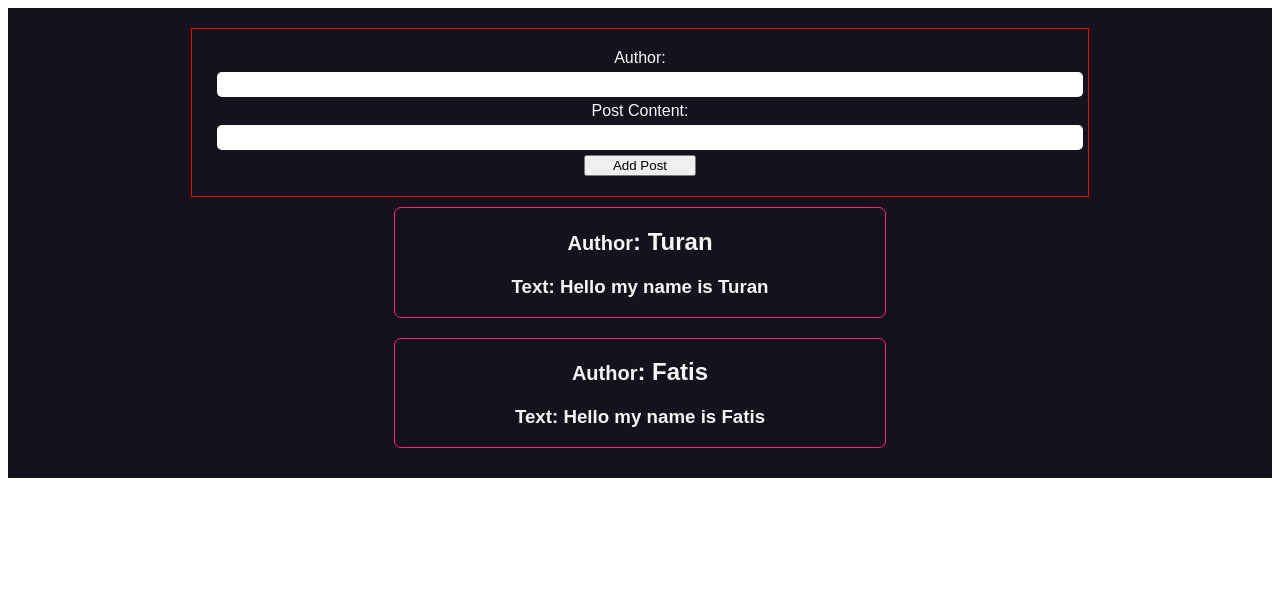
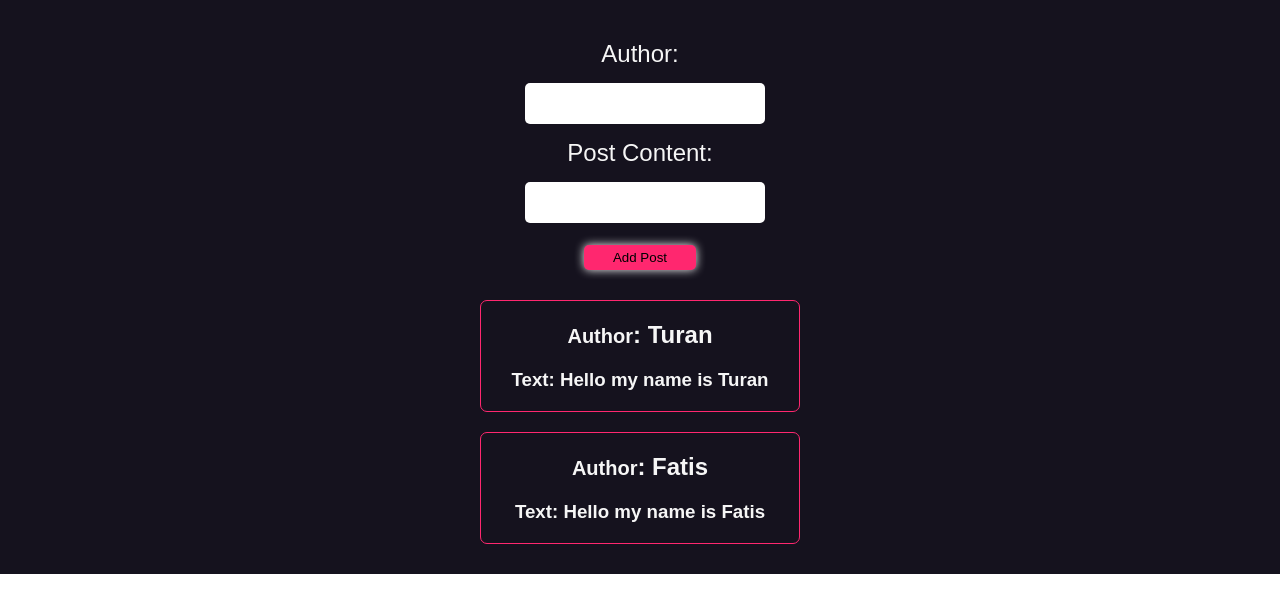
Before and after one commit to Turan141/postsWithReactRedux-Toolkit, a React (Create React App) app: page / in a window 1280 px wide. Shown: the top 612 px of the page. Built offline with nearby package versions, Linux system fonts and the light colour scheme.

Commit message:
configured stules.scss

```diff
--- a/src/styles.scss
+++ b/src/styles.scss
@@ -1,3 +1,13 @@
+*{
+  margin:0;
+  padding:0;
+  box-sizing: border-box;
+}
+
+body{
+  height:auto;
+}
+
 .App {
   font-family: sans-serif;
   text-align: center;
@@ -11,20 +21,26 @@
   padding:20px;
 
   .postsBlog{
-    width:40%;
+    width:20rem;
     margin:10px;
     border-radius:7px;
     border:1px solid #ff276f;
-
+    padding:20px;
+    h2{
+      margin-bottom:15px;
+    }
+    h3{
+      margin-top:20px;
+    }
   }
   form{
     display:flex;
     flex-direction:column;
-    width:70%;
+    width:300px;
     align-items:stretch;
     justify-content: center;
-    border:1px solid red;
     padding: 20px;
+    font-size: 24px;
     label{
 
     }
@@ -32,13 +48,24 @@
       margin-left: auto;
       margin-right: auto;
       width: 7rem;
+      padding: 5px;
+      margin-top:7px;
+      border:none;
+      background-color:#ff276f;
+      border-radius: 5px;
+      box-shadow: 0 0 10px 0px #f6f6f6;
+      transition: 0.5s ease;
+      &:hover{
+        box-shadow: 0 0 20px 10px #f6f6f6, inset 0 0 20px 20px #f6f6f6  ;
+      }
     }
     input{
       border:none;
       border-radius:5px;
-      padding: 5px;
-      margin: 5px;
-      width: 100%;
+      padding: 10px;
+      margin: 15px;
+      width: 15rem;
+      font-size: 18px;
     }
   }
 }
```
